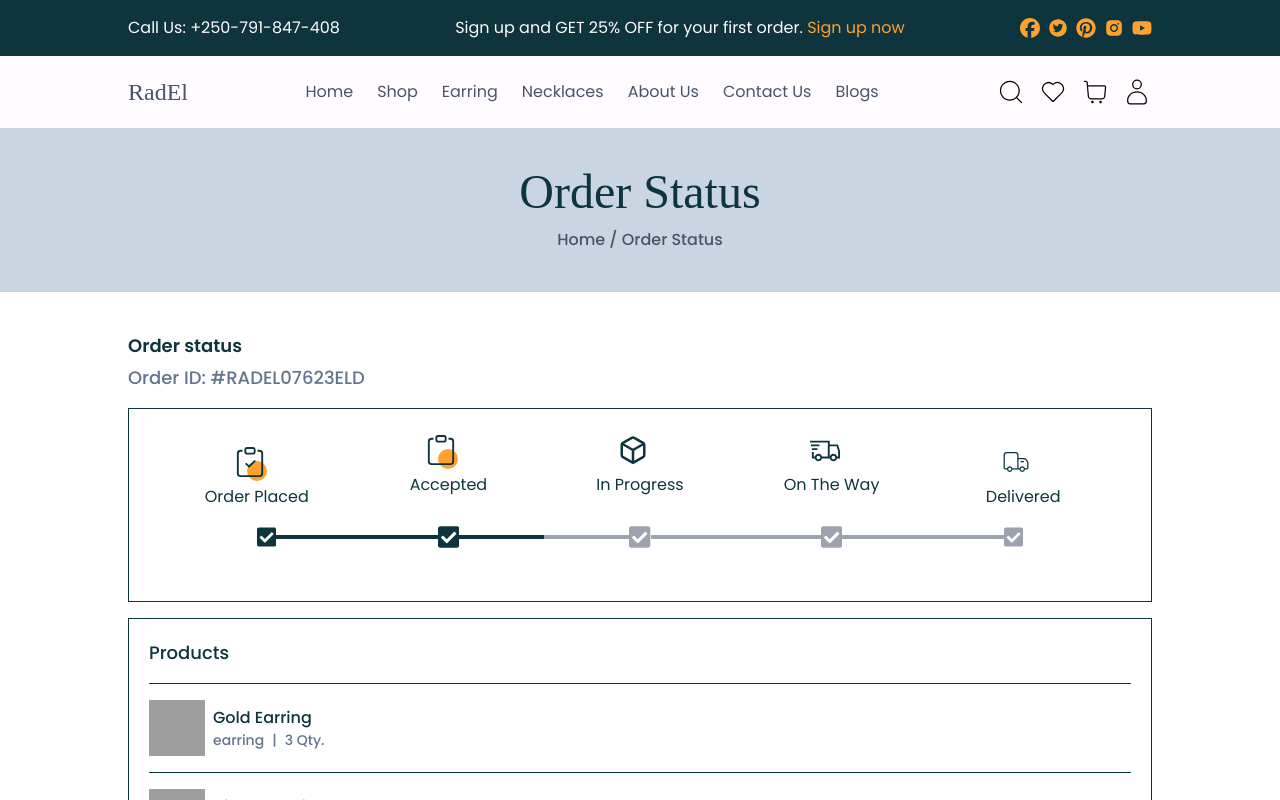
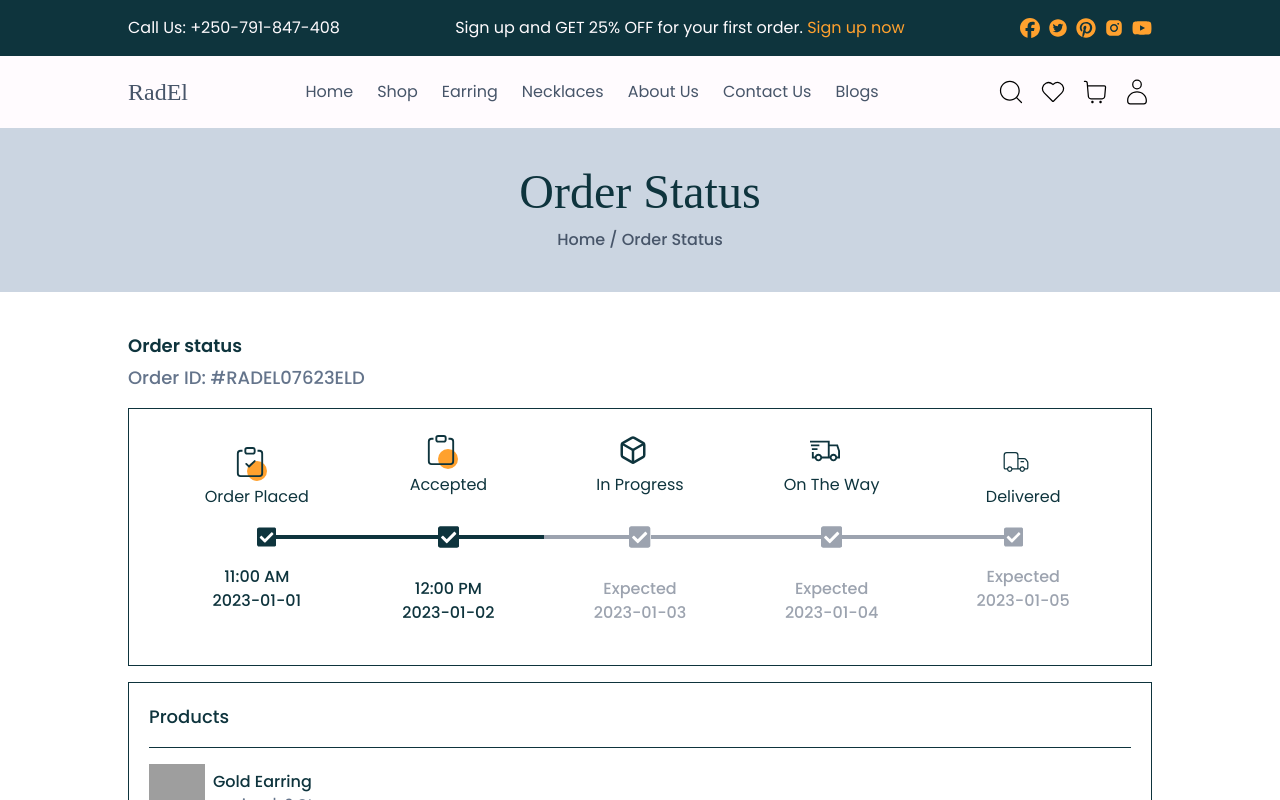
Before and after one commit to nshiziw/RadEL, a React (Vite) app: page /order-status in a window 1280 px wide. Shown: the top 800 px of the page. Built offline with nearby package versions, Linux system fonts and the light colour scheme; grey boxes are pictures that could not be loaded; a web font is replaced by a local one.

Commit message:
development

```diff
--- a/src/components/Progress.jsx
+++ b/src/components/Progress.jsx
@@ -77,9 +77,17 @@ const Progress = () => {
                                 )}
 
                             </div>
-                            <div>
-
-                            </div>
+                            {progress.isComplete ? (
+                                <div className="flex flex-col items-center mt-4 text-navy-green font-medium">
+                                    <p>{progress.time}</p>
+                                    <p>{progress.date}</p>
+                                </div>
+                            ): (
+                                <div className="flex flex-col items-center mt-4 text-gray-400 font-medium">
+                                    <p>Expected</p>
+                                    <p>{progress.date}</p>
+                                </div>
+                            )}
                         </div>
                     );
                 })}
```
